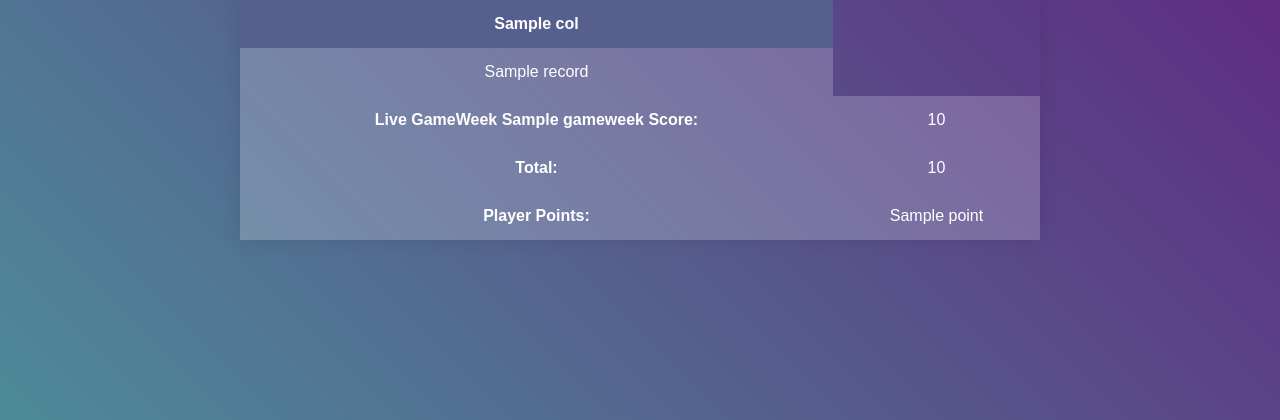
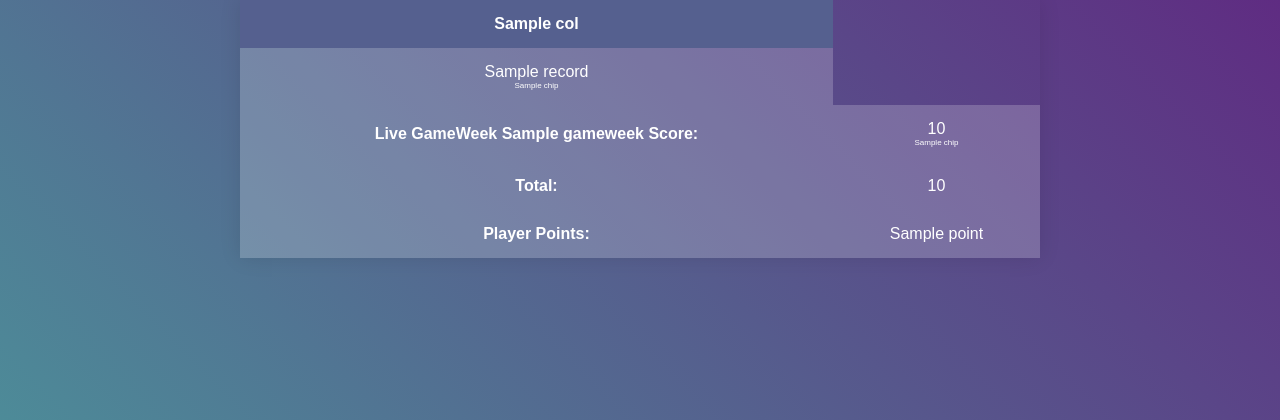
Before and after one commit to harrylb14/FPL-Score-Calculator, a Flask app: template app/templates/full_scores.html in a window 1280 px wide. Shown: the top 420 px of the page. Run offline with Flask 2, Linux system fonts and the light colour scheme; the template is opened without the code that fills it: most values are stand-ins (such as "Sample title", 1, 10 or a date in 2020); style sheets or scripts are compiled from the project's sources.

Commit message:
site now displays chips played by players on a particular gameweek

```diff
--- a/app/app.py
+++ b/app/app.py
@@ -75,6 +75,34 @@ def group_manager_scores_by_week(manager_scores):
 
     return scores_grouped_by_week
 
+def retrieve_chip_information(scores_grouped_by_week, manager_data):
+    weekly_chip_information = []
+    for week in scores_grouped_by_week:
+        week_chips = {}
+        for manager in manager_data:
+            gameweek = week['GameWeek']
+            team_id = manager['team_id']
+            name = manager['name']
+            week_chips['Gameweek'] = gameweek
+            active_chip = requests.get(f'{fpl_api_base_url}/{team_id}/event/{gameweek}/picks/').json()['active_chip']
+            if active_chip == 'wildcard':
+                active_chip = 'Wildcard'
+            elif active_chip == 'bboost':
+                active_chip = 'Bench Boost'
+            elif active_chip == '3xc':
+                active_chip = 'Triple Captain'
+            elif active_chip == 'freehit':
+                active_chip = 'Free Hit'
+            else:
+                active_chip = ''
+
+            week_chips[f'{name} Score'] = active_chip
+
+        weekly_chip_information.append(week_chips)
+
+    return weekly_chip_information
+
+
 @app.route("/", methods=['GET', 'POST', 'PUT'])
 def home():
     return render_template('index.html')
@@ -106,6 +134,7 @@ def display_all_scores(groupname):
     else:
         manager_scores = retrieve_manager_scores_previous_gameweeks(manager_data)
         weekly_scores = group_manager_scores_by_week(manager_scores)
+        chip_information = retrieve_chip_information(weekly_scores, manager_data)
         gameweek = len(weekly_scores)
         live_scores = retrieve_managers_scores_current_gameweek(manager_list, gameweek)
         weekly_scores[-1] = live_scores
@@ -116,7 +145,7 @@ def display_all_scores(groupname):
         scorenames = colnames[1:]
         winnings = calculate_winnings(total_points, gameweek)
 
-    return render_template('full_scores.html', records=weekly_scores, colnames=colnames,
+    return render_template('full_scores.html', records=weekly_scores, chips=chip_information, colnames=colnames,
         scorenames=scorenames, totals=total_scores, points=total_points, winnings=winnings,
         groupname = groupname, live_scores = live_scores, gameweek = gameweek)
 
--- a/app/static/css/style.scss
+++ b/app/static/css/style.scss
@@ -295,3 +295,6 @@ tbody td:hover:before {
   position: relative;
   display: inline-block;
 }
+span#chip{
+  font-size: 8px;
+}
--- a/app/templates/full_scores.html
+++ b/app/templates/full_scores.html
@@ -15,14 +15,14 @@
             {% for record in records[:-1] %}
             <tr>
                 {% for col in colnames %}
-                <td>{{ record[col] }}</td>
+                <td>{{ record[col] }} <br> <span id='chip'>{{ chips[record['GameWeek'] - 1][col] }}</span> </td>
                 {% endfor %}
             </tr>
             {% endfor %}
             <tr>
                 <td> <b> Live GameWeek {{gameweek}} Score: </b></td>
                 {% for name in scorenames %}
-                    <td> {{live_scores[name]}}</td>
+                    <td> {{live_scores[name] }} <br> <span id='chip'> {{ chips[gameweek - 1][name] }} </span> </td>
                 {% endfor %}
             </tr>
             <tr>
```
